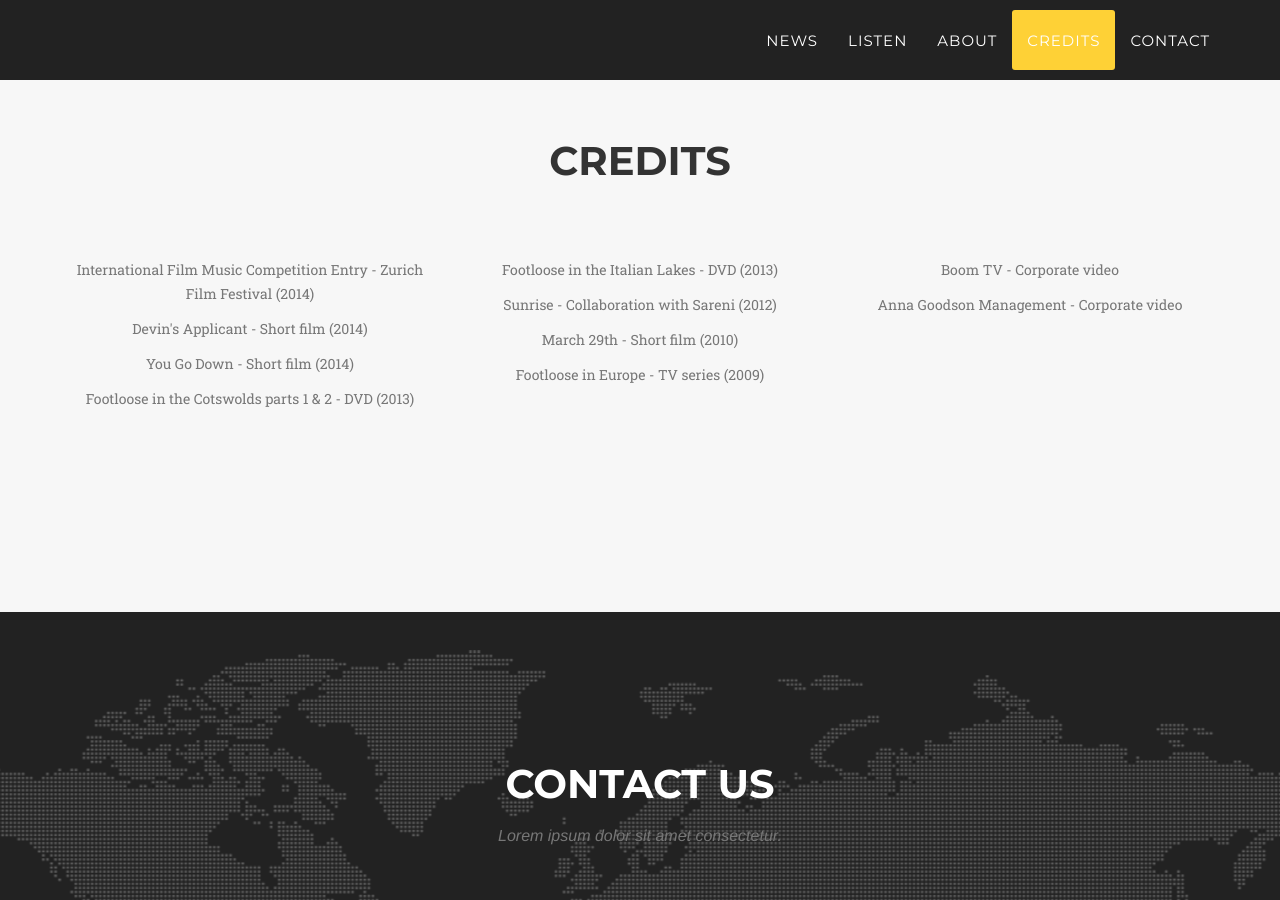
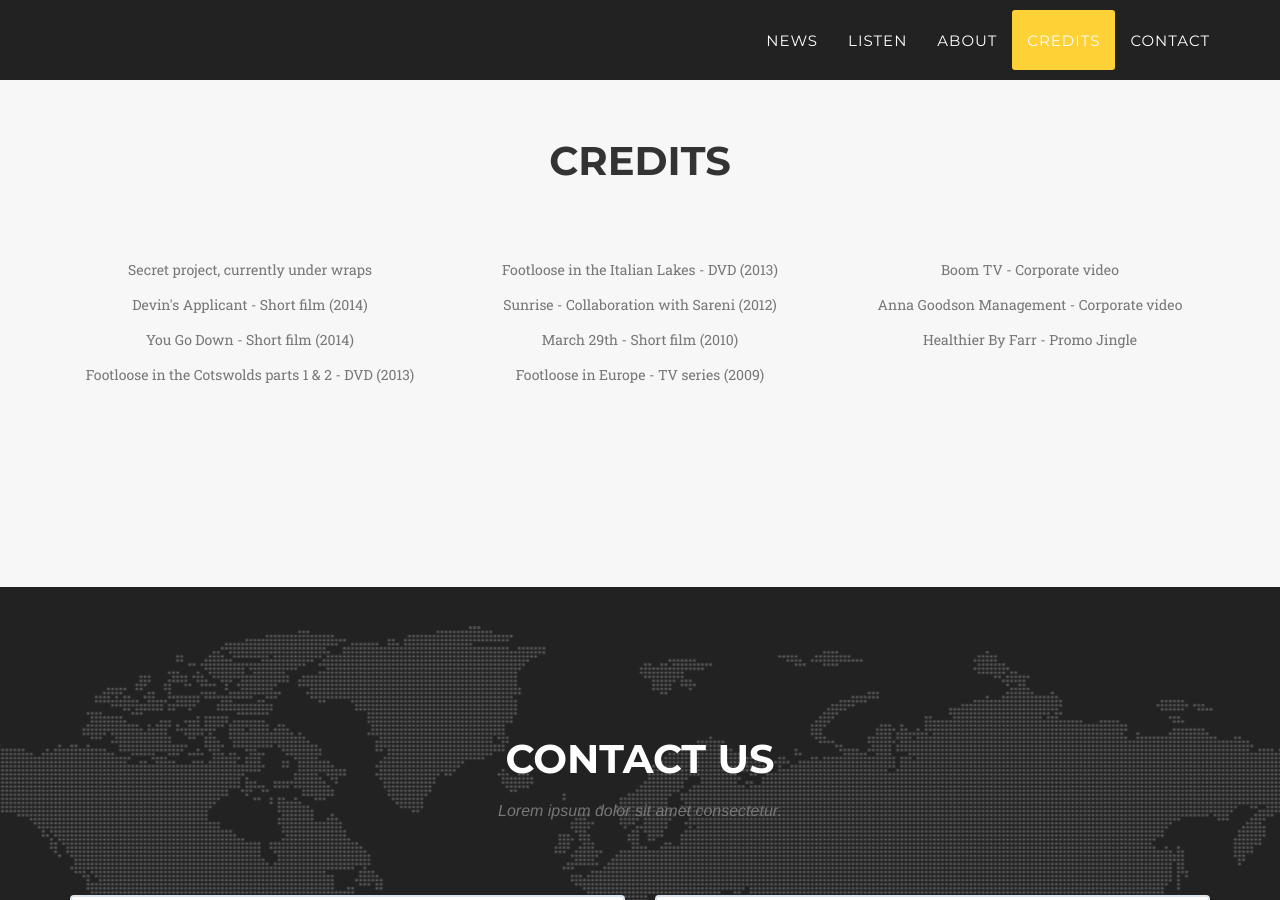
Before and after one commit to barnabysmithmusic/barnabysmithmusic.github.io, a Jekyll site: the page built from index.html, in a window 1280 px wide and 900 px high, scrolled down 4723 px. Built offline with Jekyll 4.4.1, drawn with Linux system fonts in a browser that asks for light colours; some web fonts are replaced; comment, search, counter and statistics services are not loaded.

Commit message:
Updated the credits page.

```diff
--- a/_includes/credits.html
+++ b/_includes/credits.html
@@ -10,7 +10,7 @@
             <div class="row">
                 <div class="col-sm-4">
                     <div class="credit-column">
-                        <p class="text-muted">International Film Music Competition Entry - Zurich Film Festival (2014)</p>
+                        <p class="text-muted">Secret project, currently under wraps</p>
                         <p class="text-muted">Devin's Applicant - Short film (2014)</p>
                         <p class="text-muted">You Go Down - Short film (2014)</p>
                         <p class="text-muted">Footloose in the Cotswolds parts 1 &amp; 2 - DVD (2013)</p>
@@ -28,6 +28,7 @@
                     <div class="credit-column">
                         <p class="text-muted">Boom TV - Corporate video</p>
                         <p class="text-muted">Anna Goodson Management - Corporate video</p>
+                        <p class="text-muted">Healthier By Farr - Promo Jingle</p>
                     </div>
                 </div>
             </div>
```
